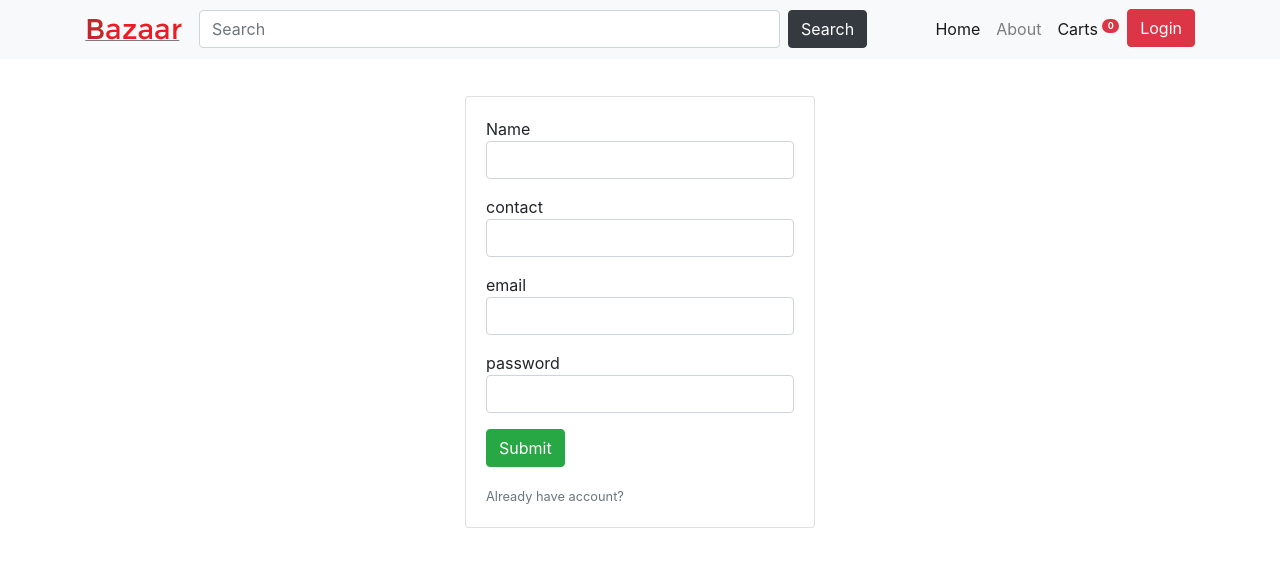
After one commit to sadique-cws/bazaar_ci, a CodeIgniter app: page /database/auth/signup in a window 1280 px wide. The commit adds this page. Shown: the top 567 px of the page. Run offline with CodeIgniter, Linux system fonts and the light colour scheme.

```diff
--- a/application/controllers/Auth.php
+++ b/application/controllers/Auth.php
@@ -3,5 +3,60 @@
 
 class Auth extends CI_Controller{
 
+
+    public function login(){
+        $this->form_validation->set_rules('contact','contact','required');
+        $this->form_validation->set_rules('password','password','required');
+
+        if($this->form_validation->run()){
+            $data = [
+                'contact' => $_POST['contact'],
+                'password' => sha1($_POST['password'])
+            ];
+
+            if($this->datawork->checkdata("account",$data)){
+                $this->session->set_userdata("admin",$_POST['contact']);
+                redirect("home/index");
+            }
+            else{
+                echo "<script>alert('username and password ')</script>";
+            }
+        }
+        else{
+            $this->load->view("public/header");
+            $this->load->view("auth/login");
+            $this->load->view("public/footer");
+        }
+    }
+    public function signup(){
+
+        $this->form_validation->set_rules('name','name','required');
+        $this->form_validation->set_rules('contact','contact','required');
+        $this->form_validation->set_rules('email','email','required');
+        $this->form_validation->set_rules('password','password','required');
+
+        if($this->form_validation->run()){
+            $data = [
+                'name' => $_POST['name'],
+                'contact' => $_POST['contact'],
+                'email' => $_POST['email'],
+                'password' => sha1($_POST['password'])
+            ];
+
+            if($this->db->insert('account',$data)){
+                redirect("auth/signup");
+            }
+        }
+        else{
+            $this->load->view("public/header");
+            $this->load->view("auth/signup");
+            $this->load->view("public/footer");
+        }
+    }
+
+    public function logout(){
+        $this->session->unset_userdata('admin');
+        redirect('home/index');
+    }
 }
 ?>
--- a/application/models/Datawork.php
+++ b/application/models/Datawork.php
@@ -14,6 +14,20 @@ class Datawork extends CI_Model {
     }
 
 
+    public function checkdata($table,$cond=null){
+
+        $data =  $this->db->where($cond)->get($table);
+
+        $result = $data->num_rows();
+        if($result > 0){
+            return true;
+        }
+        else{
+            return false;
+        }
+    }
+
+
 
 }
 
--- /dev/null
+++ b/application/views/auth/signup.php
@@ -0,0 +1,37 @@
+<div class="container mt-5">
+    <div class="row">
+        <div class="col-lg-4 mx-auto">
+            <div class="card">
+                <div class="card-body">
+                    <?= form_open("auth/signup");?>
+                    <div class="form-group">
+                        <label for="" class="m-0 p-0">Name</label>
+                        <input type="text" class="form-control" name="name">
+                    </div>
+
+                    <div class="form-group">
+                        <label for="" class="m-0 p-0">contact</label>
+                        <input type="text" class="form-control" name="contact">
+                    </div>
+
+                    <div class="form-group">
+                        <label for="" class="m-0 p-0">email</label>
+                        <input type="text" class="form-control" name="email">
+                    </div>
+
+                    <div class="form-group">
+                        <label for="" class="m-0 p-0">password</label>
+                        <input type="text" class="form-control" name="password">
+                    </div>
+                    <div class="form-group">
+                        <input type="submit" class="btn btn-success" name="send">
+                    </div>
+
+                    <?= form_close();?>
+                    <a href="<?= base_url('auth/login');?>" class="small text-muted">Already have account?</a>
+
+                </div>
+            </div>
+        </div>
+    </div>
+</div>
--- a/application/views/public/header.php
+++ b/application/views/public/header.php
@@ -34,6 +34,16 @@
       <li class="nav-item">
         <a class="nav-link active" href="#" tabindex="-1" aria-disabled="true">Carts <sup><span class="badge badge-danger badge-pill">0</span></sup></a>
       </li>
+      <?php if($this->session->userdata('admin')):?>
+      <li class="nav-item">
+        <a class="btn btn-danger" href="<?= base_url('auth/logout');?>" tabindex="-1" aria-disabled="true">Logout</a>
+      </li>
+      <?php else: ?>
+        <li class="nav-item">
+          <a class="btn btn-danger" href="<?= base_url('auth/login');?>" tabindex="-1" aria-disabled="true">Login</a>
+        </li>
+
+      <?php endif;?>
     </ul>
 
   </div>
--- a/application/views/public/product.php
+++ b/application/views/public/product.php
@@ -17,7 +17,8 @@
                                 <h2 class="lead"><?= $product->title;?></h2>
                                 <p class="small"><?= $product->category;?></p>
                                 <h2>Rs. <?= $product->discount_price;?> <small><del><?= $product->price;?>/-</del></small></h2>
-                         </div>
+                                <a href="<?= base_url('user/addToCart/'.$product->id);?>" class="btn btn-success">Add To cart</a>
+                            </div>
                         </div>
                     </div>
                 </div>
```
Also changed, not shown: application/controllers/User.php (added, +34 -0 lines), application/views/auth/login.php (added, +28 -0 lines).
